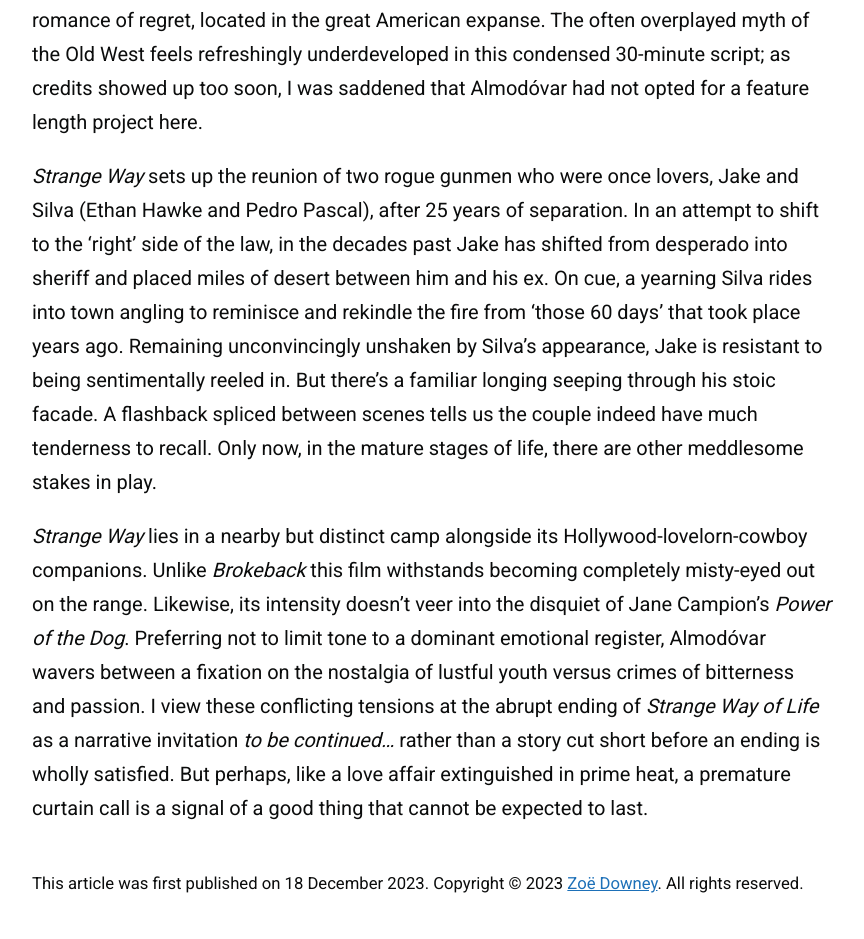
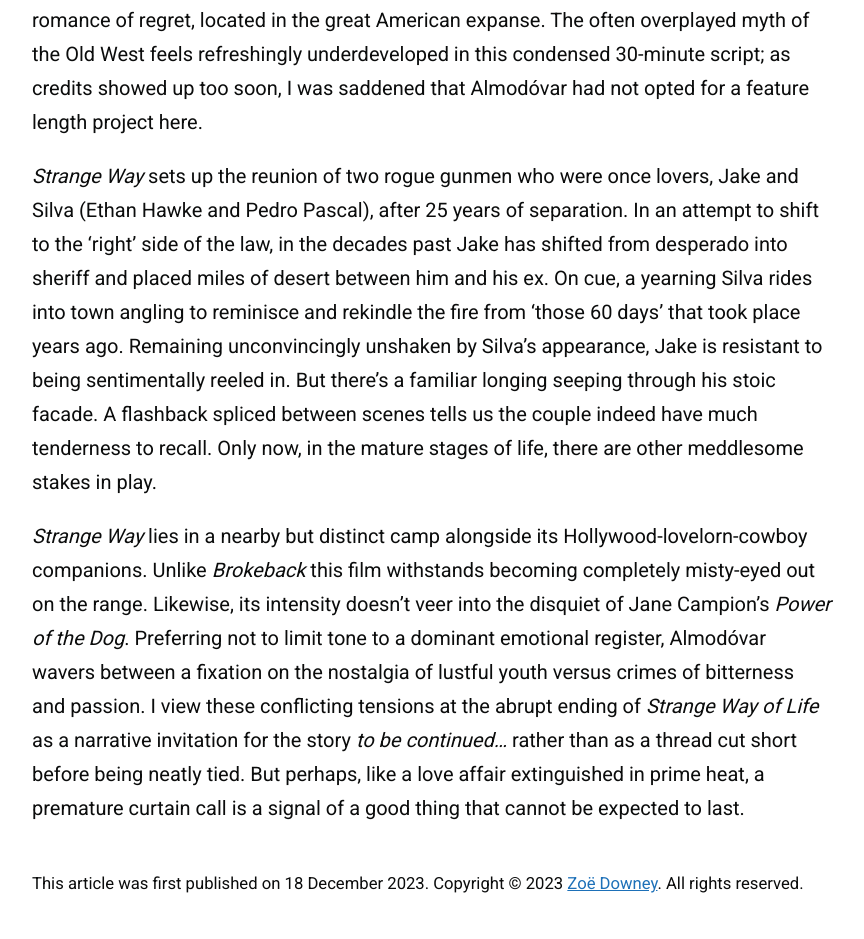
Before and after one commit to zoeurl/zoedowney.github.io, a Jekyll site: the page built from _posts/2023-12-18-strange-way-of-life.md, in a window 1280 px wide. Shown: the part 705-1644 px from the top of the page, without its empty margins (208-1072 px from the left). Built offline with Jekyll 4.4.1, drawn with Linux system fonts in a browser that asks for light colours.

Commit message:
Update 2023-12-18-strange-way-of-life.md

```diff
--- a/_posts/2023-12-18-strange-way-of-life.md
+++ b/_posts/2023-12-18-strange-way-of-life.md
@@ -13,4 +13,4 @@
 
 _Strange Way_ sets up the reunion of two rogue gunmen who were once lovers, Jake and Silva (Ethan Hawke and Pedro Pascal), after 25 years of separation. In an attempt to shift to the ‘right’ side of the law, in the decades past Jake has shifted from desperado into sheriff and placed miles of desert between him and his ex. On cue, a yearning Silva rides into town angling to reminisce and rekindle the fire from ‘those 60 days’ that took place years ago. Remaining unconvincingly unshaken by Silva’s appearance, Jake is resistant to being sentimentally reeled in. But there’s a familiar longing seeping through his stoic facade. A flashback spliced between scenes tells us the couple indeed have much tenderness to recall. Only now, in the mature stages of life, there are other meddlesome stakes in play.
 
-_Strange Way_ lies in a nearby but distinct camp alongside its Hollywood-lovelorn-cowboy companions. Unlike _Brokeback_ this film withstands becoming completely misty-eyed out on the range. Likewise, its intensity doesn’t veer into the disquiet of Jane Campion’s _Power of the Dog_. Preferring not to limit tone to a dominant emotional register, Almodóvar wavers between a fixation on the nostalgia of lustful youth versus crimes of bitterness and passion. I view these conflicting tensions at the abrupt ending of _Strange Way of Life_ as a narrative invitation _to be continued…_ rather than a story cut short before an ending is wholly satisfied. But perhaps, like a love affair extinguished in prime heat, a premature curtain call is a signal of a good thing that cannot be expected to last.
+_Strange Way_ lies in a nearby but distinct camp alongside its Hollywood-lovelorn-cowboy companions. Unlike _Brokeback_ this film withstands becoming completely misty-eyed out on the range. Likewise, its intensity doesn’t veer into the disquiet of Jane Campion’s _Power of the Dog_. Preferring not to limit tone to a dominant emotional register, Almodóvar wavers between a fixation on the nostalgia of lustful youth versus crimes of bitterness and passion. I view these conflicting tensions at the abrupt ending of _Strange Way of Life_ as a narrative invitation for the story _to be continued…_ rather than as a thread cut short before being neatly tied. But perhaps, like a love affair extinguished in prime heat, a premature curtain call is a signal of a good thing that cannot be expected to last.
```
